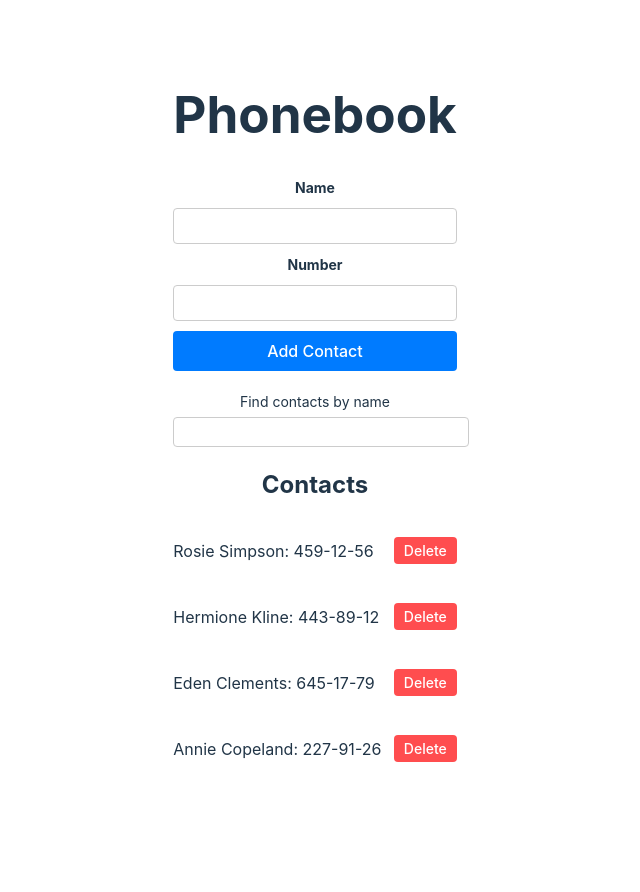
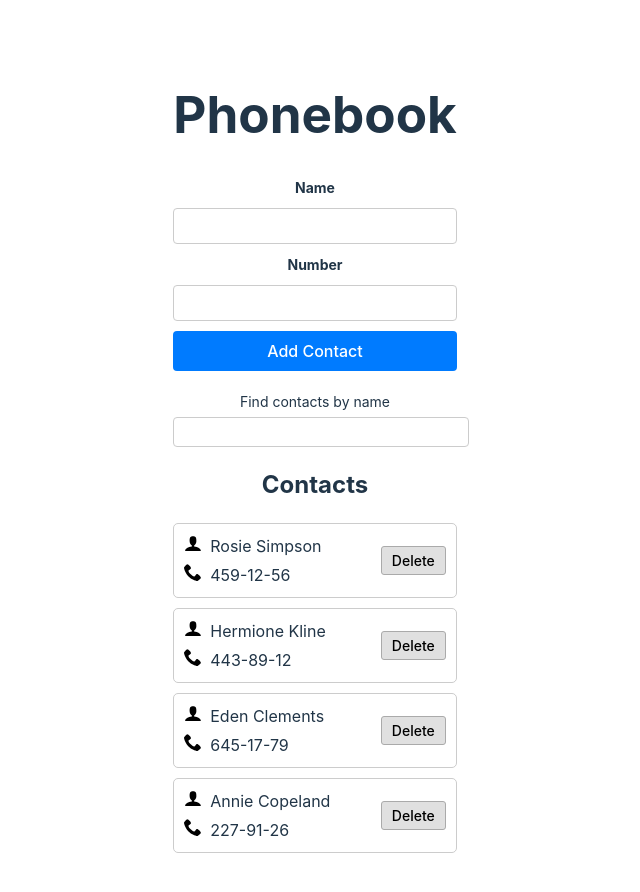
Before and after one commit to bo4ik83/goit-react-hw-03, a React (Vite) app: page / in a window 1280 px wide. Shown: the top 892 px of the page, without its empty margins (325-965 px from the left). Before the commit the page ends 839 px from the top, so only its background shows below. Built offline with nearby package versions, Linux system fonts and the light colour scheme.

Commit message:
corect-contactform

```diff
--- a/src/Components/Contact/Contact.jsx
+++ b/src/Components/Contact/Contact.jsx
@@ -1,22 +1,32 @@
 import PropTypes from "prop-types";
 import styles from "./Contact.module.css";
 
-const Contact = ({ id, name, number, onDeleteContact }) => (
-  <li className={styles.item}>
-    <p>
-      {name}: {number}
-    </p>
-    <button className={styles.button} onClick={() => onDeleteContact(id)}>
+const Contact = ({ name, number, onDelete }) => (
+  <div className={styles.contactCard}>
+    <div className={styles.info}>
+      <div className={styles.name}>
+        <span className={styles.icon}>
+          <img src="/svg/user.svg" alt="" width={18} height={18} />
+        </span>{" "}
+        {name}
+      </div>
+      <div className={styles.number}>
+        <span className={styles.icon}>
+          <img src="/svg/phone.svg" alt="" width={18} height={18} />
+        </span>{" "}
+        {number}
+      </div>
+    </div>
+    <button className={styles.deleteButton} onClick={onDelete}>
       Delete
     </button>
-  </li>
+  </div>
 );
 
 Contact.propTypes = {
-  id: PropTypes.string.isRequired,
   name: PropTypes.string.isRequired,
   number: PropTypes.string.isRequired,
-  onDeleteContact: PropTypes.func.isRequired,
+  onDelete: PropTypes.func.isRequired,
 };
 
 export default Contact;
--- a/src/Components/Contact/Contact.module.css
+++ b/src/Components/Contact/Contact.module.css
@@ -1,20 +1,41 @@
-.item {
+.contactCard {
   display: flex;
   justify-content: space-between;
   align-items: center;
-  margin-bottom: 10px;
+  border: 1px solid #ccc;
+  border-radius: 5px;
+  padding: 10px;
+  background-color: #fff;
 }
 
-.button {
-  padding: 5px 10px;
-  font-size: 14px;
-  background-color: #ff4d4f;
-  color: white;
-  border: none;
-  border-radius: 4px;
-  cursor: pointer;
+.info {
+  display: flex;
+  flex-direction: column;
+  gap: 5px;
 }
 
-.button:hover {
-  background-color: #d9363e;
+.name,
+.number {
+  display: flex;
+  justify-self: start;
+  font-size: 16px;
 }
+
+.icon {
+  margin-right: 8px;
+}
+
+.deleteButton {
+  background-color: #e0e0e0;
+  border: 1px solid #aaa;
+  border-radius: 3px;
+  padding: 5px 10px;
+  cursor: pointer;
+  font-size: 14px;
+}
+
+.deleteButton:hover {
+  background-color: #d32f2f;
+  color: #fff;
+  border-color: #b71c1c;
+}
--- a/src/Components/ContactList/ContactList.jsx
+++ b/src/Components/ContactList/ContactList.jsx
@@ -5,13 +5,13 @@ import styles from "./ContactList.module.css";
 const ContactList = ({ contacts, onDeleteContact }) => (
   <ul className={styles.list}>
     {contacts.map(({ id, name, number }) => (
-      <Contact
-        key={id}
-        id={id}
-        name={name}
-        number={number}
-        onDeleteContact={onDeleteContact}
-      />
+      <li key={id} className={styles.item}>
+        <Contact
+          name={name}
+          number={number}
+          onDelete={() => onDeleteContact(id)}
+        />
+      </li>
     ))}
   </ul>
 );
--- a/src/Components/ContactList/ContactList.module.css
+++ b/src/Components/ContactList/ContactList.module.css
@@ -1,11 +1,8 @@
 .list {
   list-style: none;
   padding: 0;
-  margin: 0;
 }
 
 .item {
   margin-bottom: 10px;
-  font-size: 16px;
-  font-weight: 500;
 }
--- a/src/Components/SearchBox/SearchBox.jsx
+++ b/src/Components/SearchBox/SearchBox.jsx
@@ -18,7 +18,7 @@ const SearchBox = ({ value, onChange }) => (
 
 SearchBox.propTypes = {
   value: PropTypes.string.isRequired,
-  onChange: PropTypes.string.isRequired,
+  onChange: PropTypes.func.isRequired,
 };
 
 export default SearchBox;
```
Also changed, not shown: svg/phone.svg (added), svg/user.svg (added).
